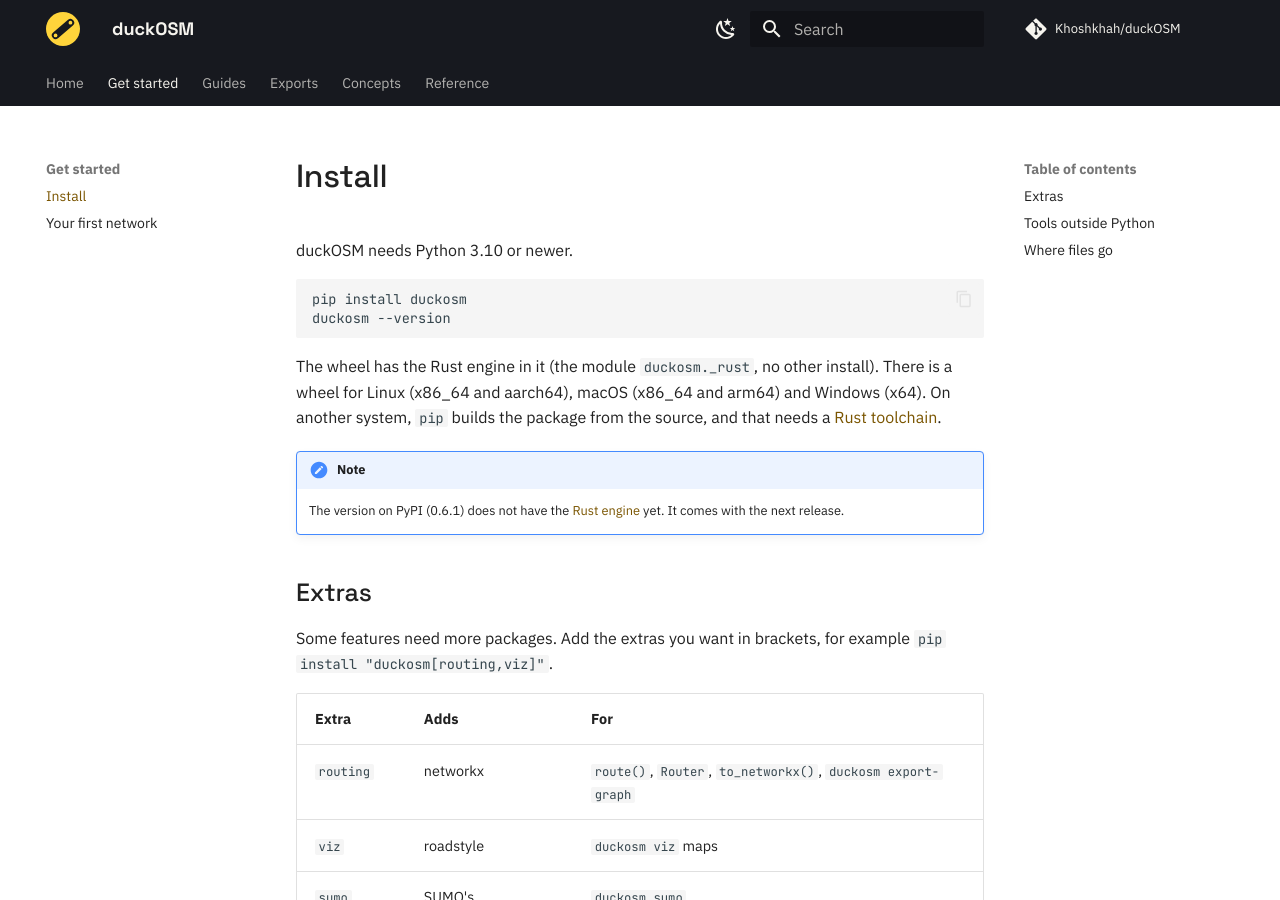
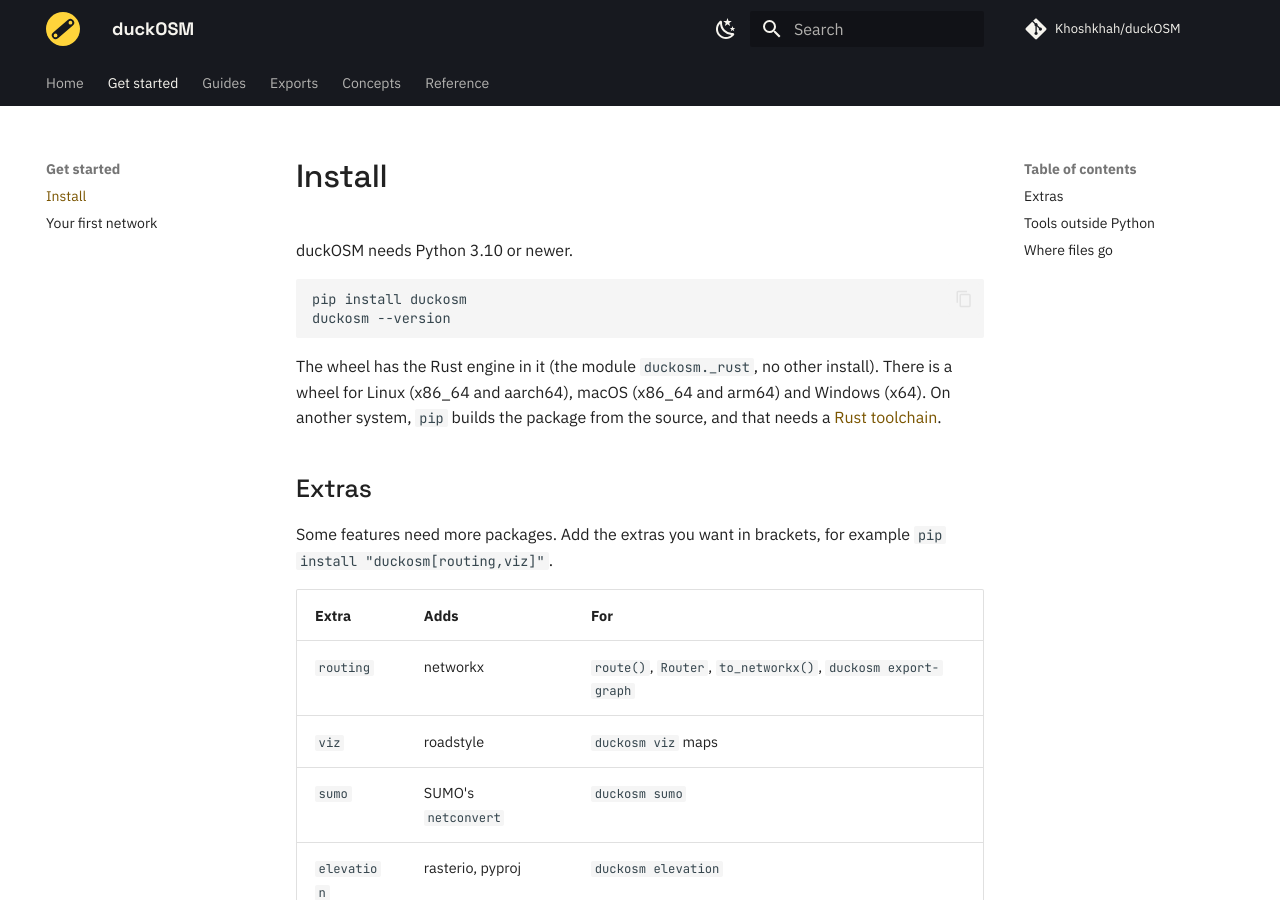
Before and after one commit to Khoshkhah/duckOSM, an MkDocs documentation site: the page built from docs/install.md, in a window 1280 px wide and 900 px high. Built offline with MkDocs 1.6.1 and Material for MkDocs 9.7.7, drawn with Linux system fonts in a browser that asks for light colours; comment, search, counter and statistics services are not loaded.

Commit message:
Release 0.7.0: the Rust engine in the wheel, duckosm edit
The version is 0.7.0 in pyproject.toml, rust/Cargo.toml (and its 7 crates in Cargo.lock), src/duckosm/__init__.py and the
plugin. The CHANGELOG section Unreleased is now 0.7.0 (2026-11-06), with a summary line. The docs no longer say that
PyPI has no Rust engine. The dry run of release.yml on main (run 42202495904) built the 5 wheels, the sdist and the 5
CLI archives.

Co-Authored-By: Claude Opus 5.5 <noreply@anthropic.com>

```diff
--- a/docs/install.md
+++ b/docs/install.md
@@ -10,9 +10,6 @@ duckosm --version
 The wheel has the Rust engine in it (the module `duckosm._rust`, no other install). There is a wheel for Linux (x86_64 and
 aarch64), macOS (x86_64 and arm64) and Windows (x64). On another system, `pip` builds the package from the source, and that
 needs a [Rust toolchain](https://rustup.rs).
-
-!!! note
-    The version on PyPI (0.6.1) does not have the [Rust engine](concepts/rust-engine.md) yet. It comes with the next release.
 
 ## Extras
 
--- a/pyproject.toml
+++ b/pyproject.toml
@@ -5,7 +5,7 @@ build-backend = "maturin"
 
 [project]
 name = "duckosm"
-version = "0.6.1"
+version = "0.7.0"
 description = "High-performance OSM-to-routing-network converter built on DuckDB"
 readme = "README.md"
 requires-python = ">=3.10"
--- a/src/duckosm/__init__.py
+++ b/src/duckosm/__init__.py
@@ -22,7 +22,7 @@ from duckosm.lanelet2 import to_lanelet2
 from duckosm.lane_routing import build_lane_graph, route_lanes
 from duckosm.elevation import to_elevation
 
-__version__ = "0.6.1"
+__version__ = "0.7.0"
 __all__ = ["DuckOSM", "Config", "edge_id_hash", "edge_id_expr", "edge_id_hash_v1",
            "edge_id_expr_v1", "create_edge_id_macro",
            "to_networkx", "to_networkx_nodes", "write_graph", "route", "Router",
```
Also changed, not shown: CHANGELOG.md (+3 -1 lines), docs/concepts/rust-engine.md (+0 -3 lines), 3 other files.
